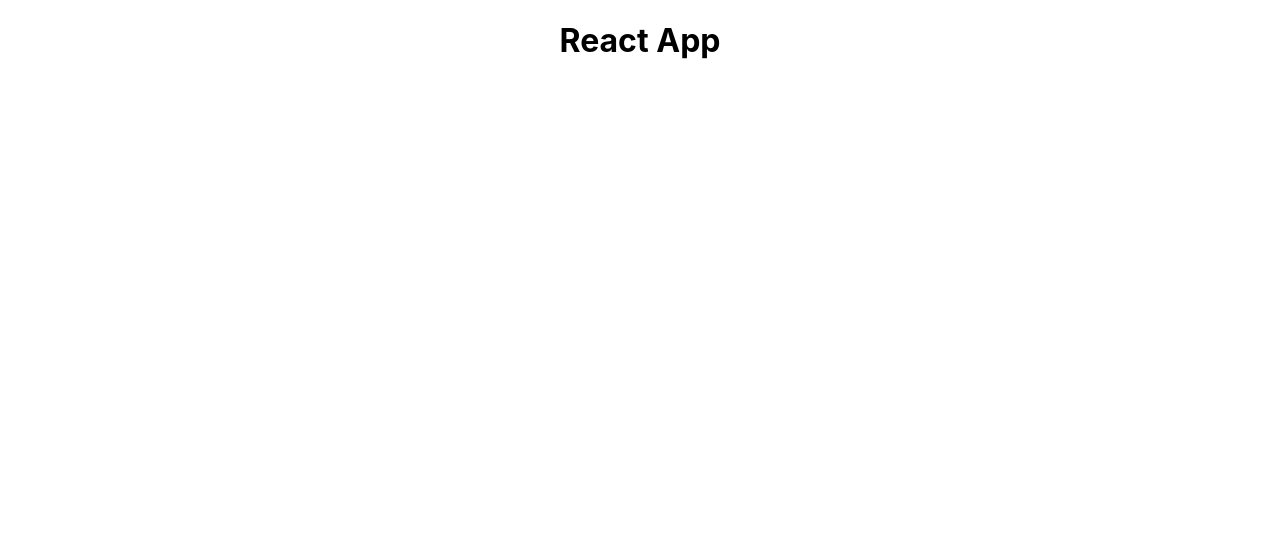
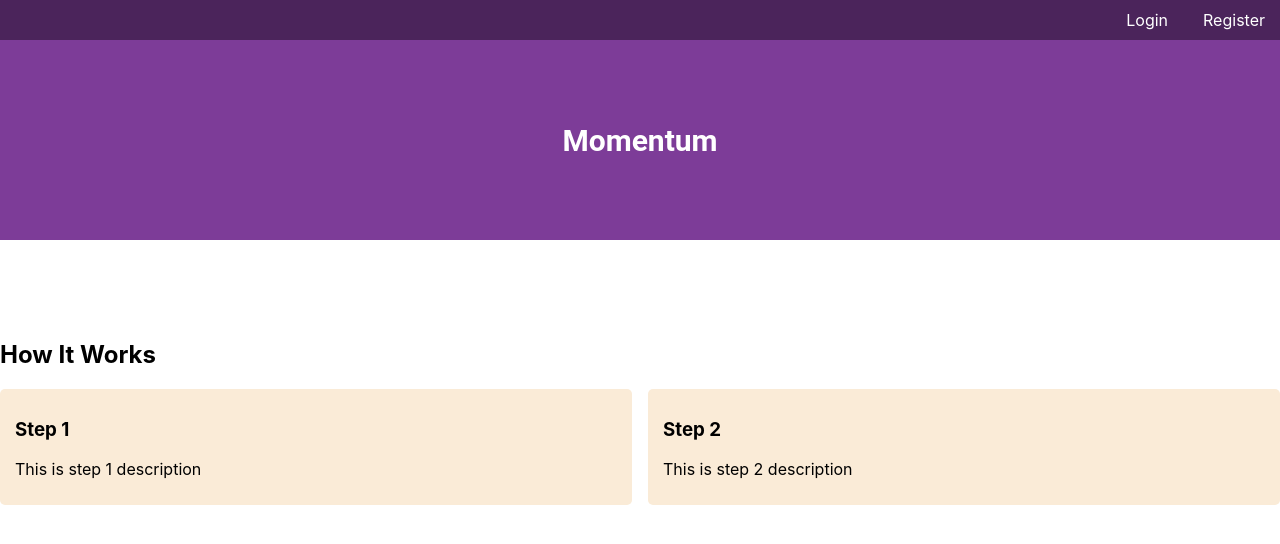
Before and after one commit to skyeflier/momentum, a React (Create React App) app in the folder client/: page / in a window 1280 px wide. Shown: the top 544 px of the page. Built offline with nearby package versions, Linux system fonts and the light colour scheme; the HTML template or start-up script is replaced by a standard one.

Commit message:
momentum, topbar, howitworks in app.js

```diff
--- a/client/src/App.js
+++ b/client/src/App.js
@@ -1,10 +1,16 @@
 import './App.css';
+
+import TopBar from './components/TopBar/Index';
+import TitleBox from './components/TitleBox/Index';
+import HowItWorks from './components/HowItWorks/Index';
 
 function App() {
   return (
-    <div className="App">
-      <h1>React App</h1>
-    </div>
+    <>
+      <TopBar />
+      <TitleBox />
+      <HowItWorks />
+    </>
   );
 }
 
--- a/client/src/components/TitleBox/Index.js
+++ b/client/src/components/TitleBox/Index.js
@@ -1,6 +1,9 @@
 import React from 'react';
-import { PurpleBox } from './PurpleBox';
+
+import './TitleBox.css';
 
 export default function TitleBox() {
-    return <PurpleBox>Momentum</PurpleBox>;
+    return <div className='titlebox'>
+        Momentum
+    </div>;
 }
--- /dev/null
+++ b/client/src/components/TitleBox/TitleBox.css
@@ -0,0 +1,13 @@
+.titlebox {
+    background-color: #7d3c98;
+    height: 200px;
+    width: 100%;
+    display: flex;
+    justify-content: center;
+    align-items: center;
+    color: white;
+    font-size: 30px;
+    font-weight: bold;
+    font-family: 'Roboto', sans-serif;
+    margin-bottom: 100px;
+}
--- a/client/src/components/TopBar/Index.js
+++ b/client/src/components/TopBar/Index.js
@@ -0,0 +1,47 @@
+import React from 'react';
+import './TopBar.css';
+const Index = (props) => {
+    const handleClick = (e) => {
+        e.preventDefault();
+
+        if (e.target.classList.contains('login')) {
+            props.onClickLogin();
+        } else {
+            props.onClickRegister();
+        }
+    };
+
+    if (props.user) {
+        return <></>;
+    }
+
+    return (
+        <header className='topbar'>
+            <nav className='topbar__nav'>
+                <h6 className='fake-brand'>fake brand</h6>
+                <ul className='topbar__nav-list'>
+                    <li className='topbar__item'>
+                        <a
+                            href='/login'
+                            className='topbar__link login'
+                            onClick={handleClick}
+                        >
+                            Login
+                        </a>
+                    </li>
+                    <li className='topbar__item'>
+                        <a
+                            href='/register'
+                            className='topbar__link register'
+                            onClick={handleClick}
+                        >
+                            Register
+                        </a>
+                    </li>
+                </ul>
+            </nav>
+        </header>
+    );
+};
+
+export default Index;
```
Also changed, not shown: 1 other file (tests, documents, lock files or other folders).
